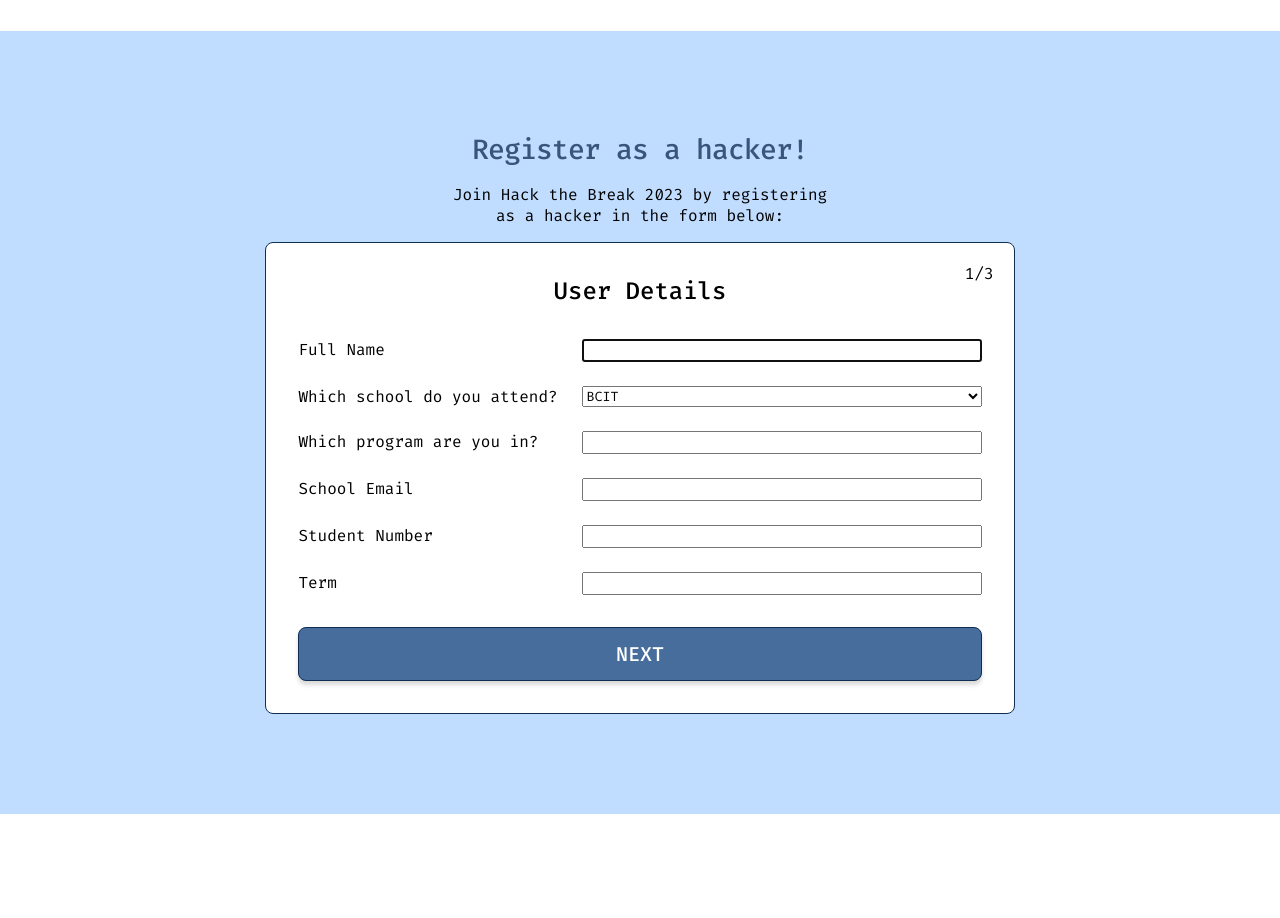
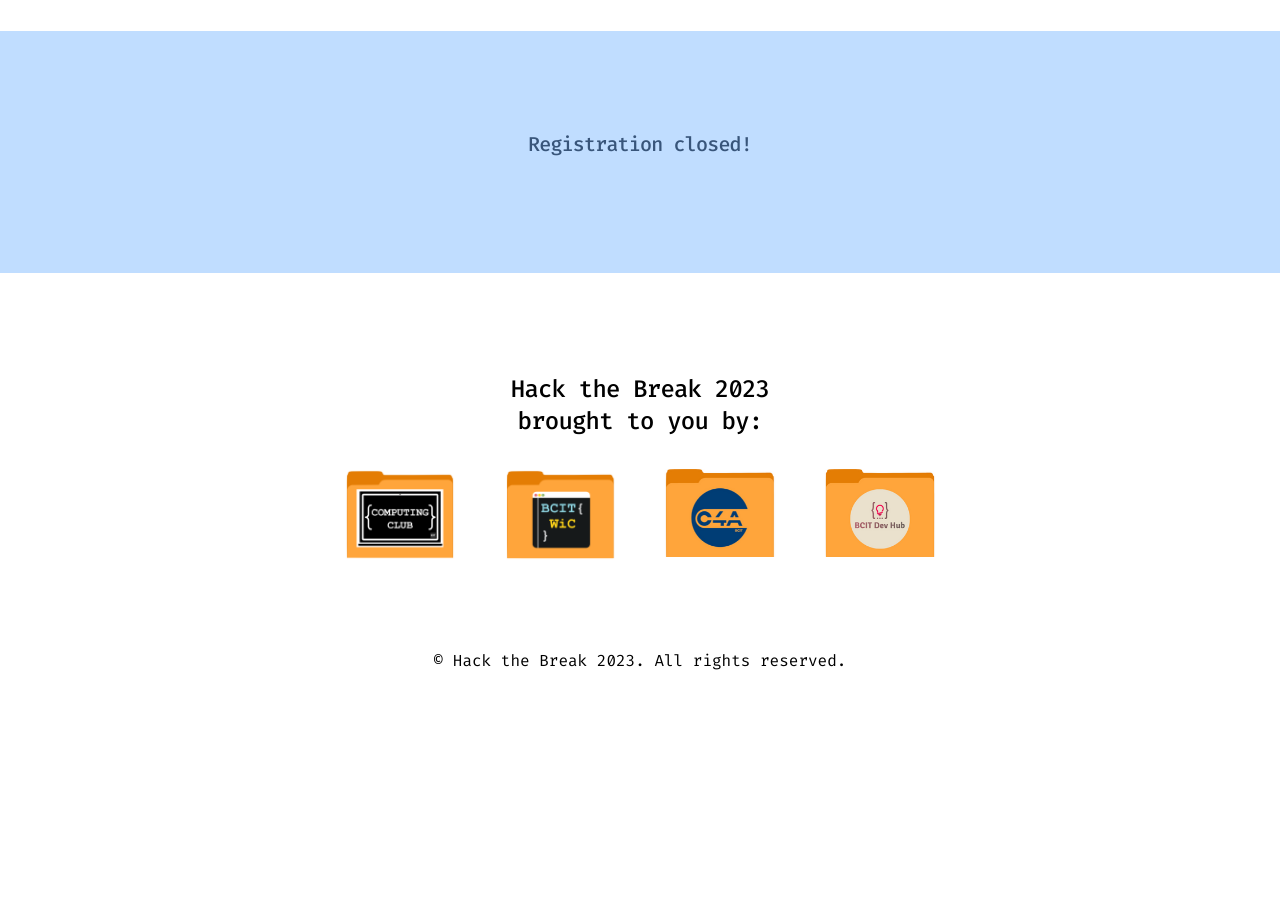
Before and after one commit to jmc37/HackTheBreak, a React (Vite) app: page / in a window 1280 px wide. Shown: the part 4560-5478 px from the top of the page. After the commit the page ends 5287 px from the top, so only its background shows below. Built offline with nearby package versions, Linux system fonts and the light colour scheme; a web font is replaced by a local one.

Commit message:
closed registration

```diff
--- a/src/sections/SignupForm/SignupForm.tsx
+++ b/src/sections/SignupForm/SignupForm.tsx
@@ -154,7 +154,9 @@ function SignupForm() {
   }
   return (
     <section id="signupform" className={styles.signupSection}>
-      <div className="container">
+      <h2 className={styles.registrationEnd}>Registration closed!</h2>
+
+      {/* <div className="container">
         <div className={styles.signupDesc}>
           <h2>Register as a hacker!</h2>
           <p>
@@ -178,7 +180,7 @@ function SignupForm() {
             </button>
           </div>
         </form>
-      </div>
+      </div> */}
     </section>
   );
 }
--- a/src/styles/SignupForm.module.css
+++ b/src/styles/SignupForm.module.css
@@ -78,6 +78,7 @@ select, input {
     text-align: center;
     font-size: 1.25rem
 }
+
 @media (min-width: 420px) {
     .signupBtnContainer {
         flex-direction: row;
```
